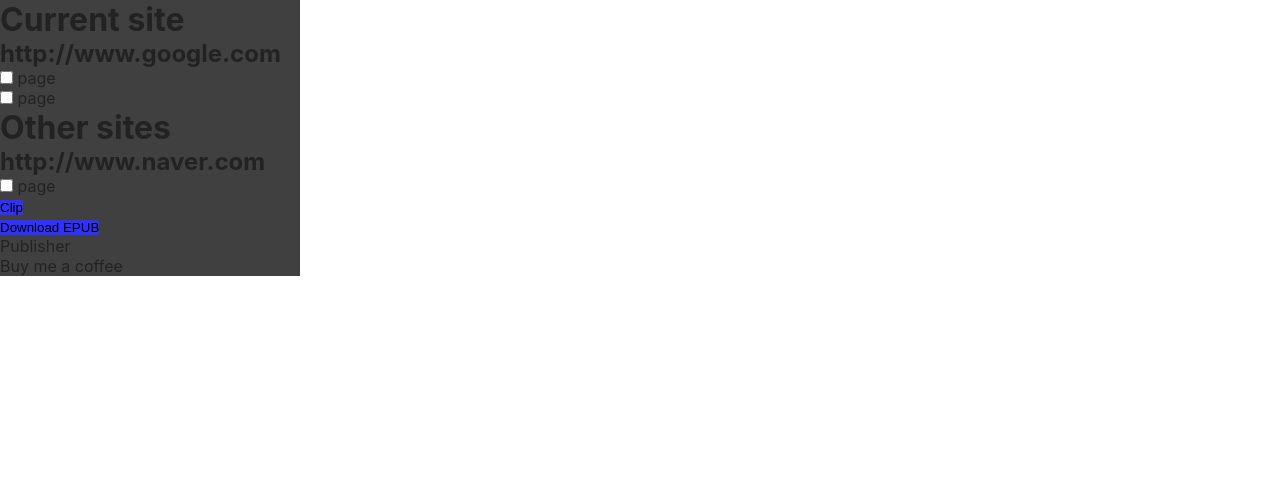
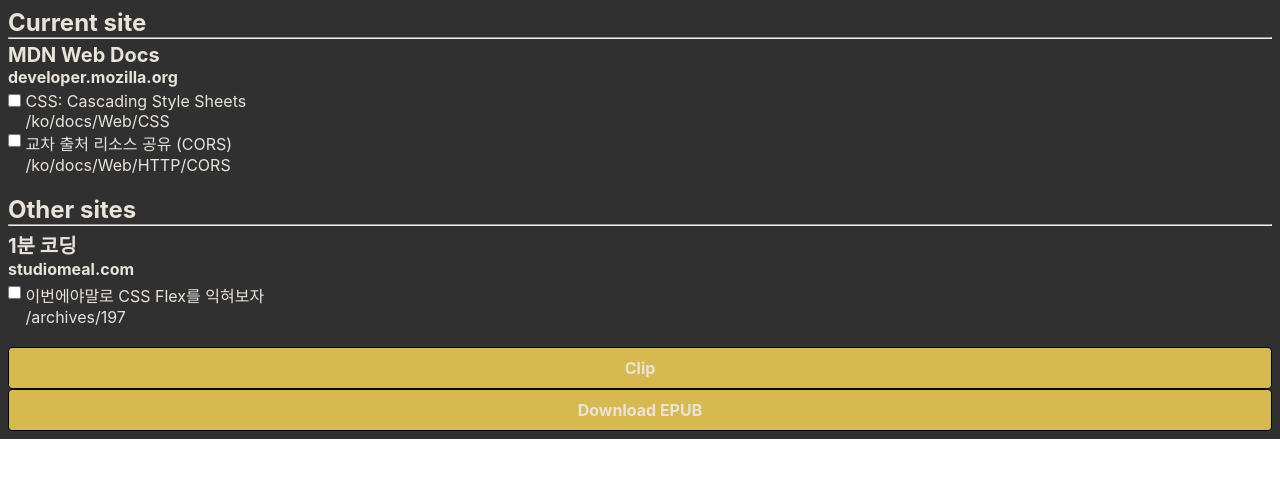
Before and after one commit to janggomgeun/publisher, a website built with webpack: page public/popup.html in a window 1280 px wide. Built offline with nearby package versions, Linux system fonts and the light colour scheme; some packages are replaced by stand-ins of ours; files whose address does not match are found by name.

Commit message:
Style the popup

```diff
--- a/public/popup.html
+++ b/public/popup.html
@@ -3,37 +3,75 @@
   <head>
     <meta charset="UTF-8" />
     <title>Binder</title>
+    <link rel="stylesheet" href="reset.css" />
     <link rel="stylesheet" href="popup.css" />
-    <link rel="stylesheet" href="../src/popup.css" />
   </head>
   <body>
     <div id="app">
-      <div class="main-layout">
+      <div class="flex col background-color primary p-8">
         <div>
           <div id="currentSite">
             <h1>Current site</h1>
-            <h2>http://www.google.com</h2>
+            <hr />
+            <div class="spacer-4">&nbsp;</div>
+            <h2>MDN Web Docs</h2>
+            <h3>developer.mozilla.org</h3>
+            <div class="spacer-4">&nbsp;</div>
             <ol id="currentSitepages">
               <li>
-                <span><input type="checkbox" name="" /> page</span>
+                <div class="flex row">
+                  <div>
+                    <input type="checkbox" name="" />
+                  </div>
+                  <div>&nbsp;</div>
+                  <div>
+                    <div>CSS: Cascading Style Sheets</div>
+                    <div>/ko/docs/Web/CSS</div>
+                  </div>
+                </div>
               </li>
               <li>
-                <span><input type="checkbox" name="" /> page</span>
+                <div class="flex row">
+                  <div>
+                    <input type="checkbox" name="" />
+                  </div>
+                  <div>&nbsp;</div>
+                  <div>
+                    <div>교차 출처 리소스 공유 (CORS)</div>
+                    <div>/ko/docs/Web/HTTP/CORS</div>
+                  </div>
+                </div>
               </li>
             </ol>
           </div>
+          <br />
           <div id="otherSites">
             <h1>Other sites</h1>
+            <hr />
+            <div class="spacer-4">&nbsp;</div>
             <ol>
-              <h2>http://www.naver.com</h2>
+              <h2>1분 코딩</h2>
+              <h3>studiomeal.com</h3>
+              <div class="spacer-4">&nbsp;</div>
               <ol id="otherSitePages">
                 <li>
-                  <span><input type="checkbox" name="" /> page</span>
+                  <div class="flex row">
+                    <div>
+                      <input type="checkbox" name="" />
+                    </div>
+                    <div>&nbsp;</div>
+                    <div>
+                      <div>이번에야말로 CSS Flex를 익혀보자</div>
+                      <div>/archives/197</div>
+                    </div>
+                  </div>
                 </li>
               </ol>
             </ol>
           </div>
         </div>
+        <br />
+        <div>
           <div>
             <button id="clipPageBtn">Clip</button>
           </div>
@@ -49,9 +87,6 @@
           <div hidden>
             <button id="downloadBtn">Download</button>
           </div>
-        <div>
-          <div>Publisher</div>
-          <div>Buy me a coffee</div>
         </div>
       </div>
     </div>
--- a/src/popup.css
+++ b/src/popup.css
@@ -1,51 +1,100 @@
-/* normalize css starts here */
-*,
-*::before,
-*::after {
-  margin: 0;
-  padding: 0;
-  box-sizing: border-box;
-}
-/* normalize css ends here */
-
-html {
+* {
+  background-color: transparent;
   font-family: -apple-system, BlinkMacSystemFont, Segoe UI, Helvetica, Arial,
     sans-serif;
-  color: #222;
+  color: #e9e3da;
 }
 
-.main-layout {
-  background-color: #404040;
-  width: 300px;
+* {
+  font-size: 1em;
+}
+
+h1 {
+  font-size: 1.5em;
+}
+
+h2 {
+  font-size: 1.25em;
+}
+
+h3 {
+  font-size: 1em;
+}
+
+p {
+  font-size: 0.9em;
+}
+
+.p-4 {
+  padding: 4px;
+}
+
+.p-8 {
+  padding: 8px;
+}
+
+.border.solid {
+  border: 1px solid;
+}
+
+.border.primary {
+  border-color: #303030;
+}
+
+.border.width-4 {
+  border-radius: 4px;
+}
+
+.background-color.primary {
+  background-color: #303030;
+}
+
+.width.full-width {
+  width: 100%;
 }
 
 .sites-layout {
   flex: auto;
 }
 
+.flex.row {
+  display: flex;
+  flex-direction: row;
+}
+
+.flex.row.space-between {
+  justify-content: space-between;
+}
+
+.flex.col {
+  display: flex;
+  flex-direction: column;
+}
+
+.spacer-4 {
+  height: 4px;
+}
+
+li {
+  list-style-type: none;
+}
+
 button {
-  background: transparent;
-  box-shadow: 0px 0px 0px transparent;
-  border: 0px solid transparent;
-  text-shadow: 0px 0px 0px transparent;
+  width: 100%;
+  border: 1px solid black;
+  border-radius: 4px;
+  background: #d7ba4f;
+  text-align: center;
+  text-decoration: none;
+  font-weight: bold;
+  display: inline-block;
+  padding: 10px 20px 10px 20px;
 }
 
 button:hover {
-  background: transparent;
-  box-shadow: 0px 0px 0px transparent;
-  border: 0px solid transparent;
-  text-shadow: 0px 0px 0px transparent;
+  color: #303030;
+  border: 1px solid black;
+  border-radius: 4px;
+  font-weight: bold;
+  background: #c6bd9d;
 }
-
-button:active {
-  outline: none;
-  border: none;
-}
-
-button:focus {
-  outline: 0;
-}
-
-button {
-  background-color: #3030ff;
-}
--- a/src/popup.js
+++ b/src/popup.js
@@ -2,8 +2,10 @@
 
 import { ChromeTabs } from "./libs/chrome-api/chrome-tabs";
 import { ChromeRuntime } from "./libs/chrome-api/chrome-runtime";
+import { BACKGROUND_API } from "./background";
+
+import "./reset.css";
 import "./popup.css";
-import { BACKGROUND_API } from "./background";
 
 class Popup {
   async init() {
--- /dev/null
+++ b/src/reset.css
@@ -0,0 +1,30 @@
+*,
+*::before,
+*::after {
+  margin: 0;
+  padding: 0;
+  box-sizing: border-box;
+}
+
+button {
+  background: transparent;
+  box-shadow: 0px 0px 0px transparent;
+  border: 0px solid transparent;
+  text-shadow: 0px 0px 0px transparent;
+}
+
+button:hover {
+  background: transparent;
+  box-shadow: 0px 0px 0px transparent;
+  border: 0px solid transparent;
+  text-shadow: 0px 0px 0px transparent;
+}
+
+button:active {
+  outline: none;
+  border: none;
+}
+
+button:focus {
+  outline: 0;
+}
```
Lines whose indentation alone changed are shown as unchanged.
